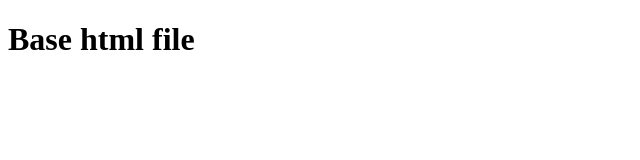
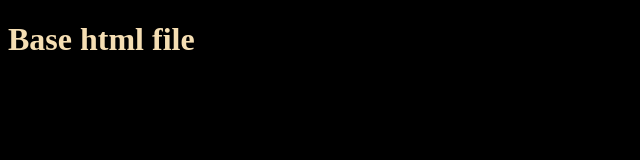
Before and after one commit to Olerinskaia/rsschool-cv, a plain HTML site: page index.html in a window 1280 px wide. Shown: the whole page, without its empty margins (0-640 px from the left). Drawn offline with Linux system fonts and the light colour scheme.

Commit message:
feat: add style.css

```diff
--- a/index.html
+++ b/index.html
@@ -6,8 +6,11 @@
           content="width=device-width, user-scalable=no, initial-scale=1.0, maximum-scale=1.0, minimum-scale=1.0">
     <meta http-equiv="X-UA-Compatible" content="ie=edge">
     <title>CV</title>
+    <link rel="stylesheet" href="style.css">
 </head>
 <body>
-<main><h1>Base html file</h1></main>
+<main>
+    <h1>Base html file</h1>
+</main>
 </body>
 </html>
--- /dev/null
+++ b/style.css
@@ -0,0 +1,4 @@
+body{
+    background: black;
+    color: wheat;
+}
```
